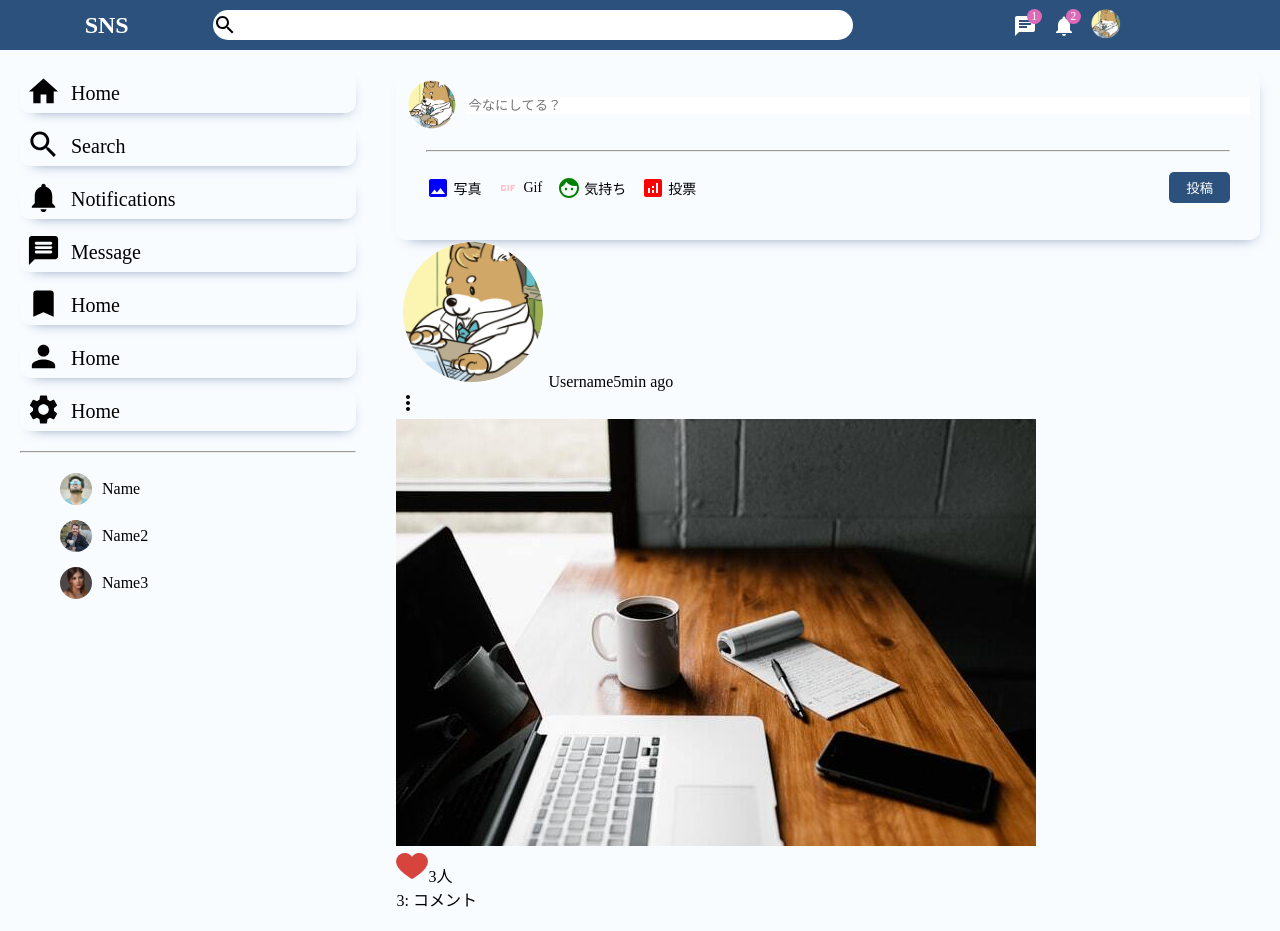
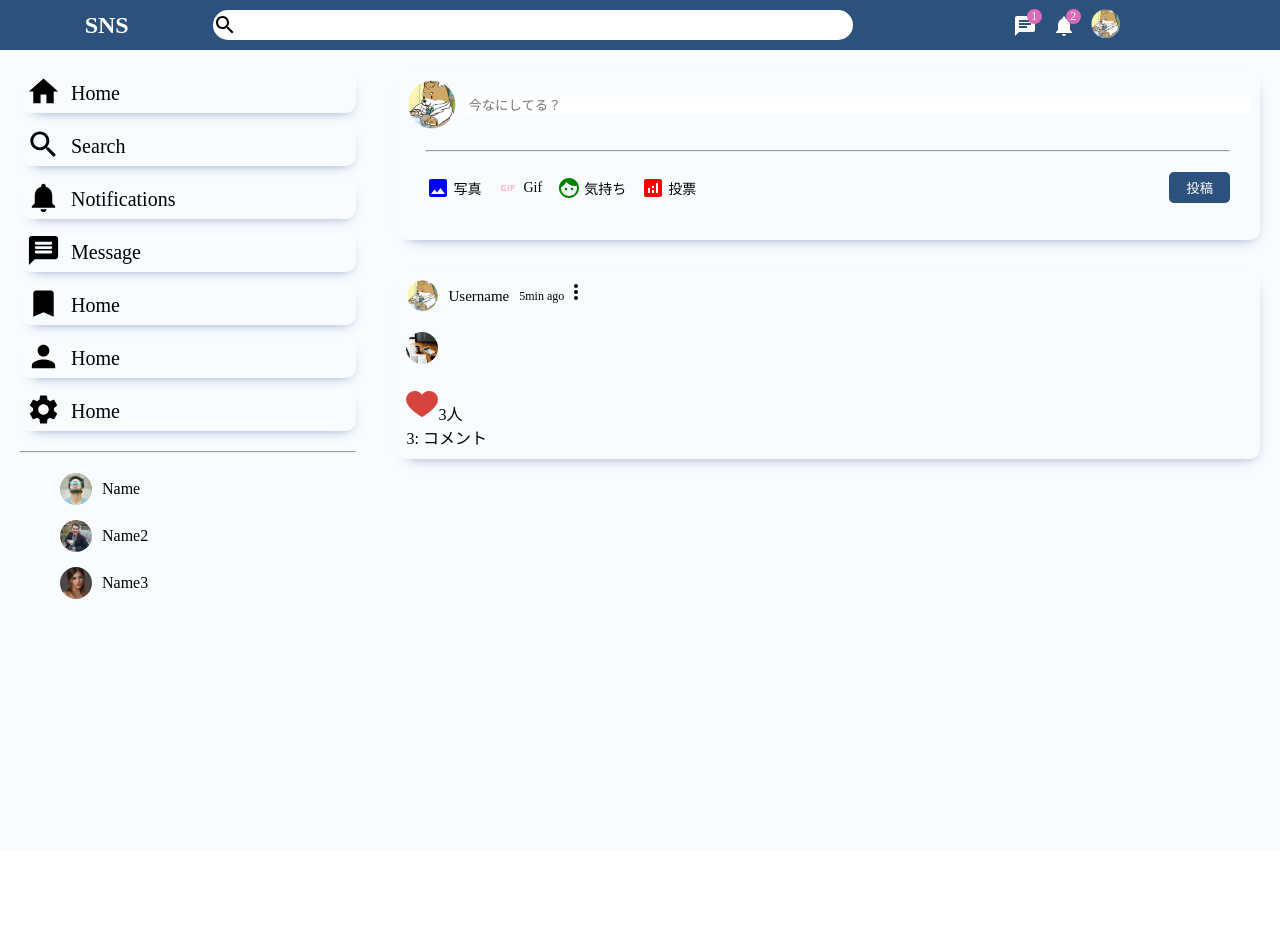
Before and after one commit to sacrwst/sns-frontend, a React (Create React App) app: page / in a window 1280 px wide. After the commit the page ends 850 px from the top, so only its background shows below. Built offline with nearby package versions, Linux system fonts and the light colour scheme.

Commit message:
💄 Post スタイル

```diff
--- a/src/components/post/Post.jsx
+++ b/src/components/post/Post.jsx
@@ -7,12 +7,14 @@ export default function Post() {
     <div className='post'>
         <div className="postWrapper">
             <div className="postTop">
+                <div className="postTopLeft">
                     <img src="/assets/person/1.jpeg" alt="" className='postProfileImg' />
                     <span className="postUsername">Username</span>
                     <span className="postDate">5min ago</span>
                 </div>
                 <div className="postRight">
                     <MoreVert />
+                </div>
             </div>
             <div className="postCenter">
                 <span className="postText"></span>
--- a/src/components/post/post.css
+++ b/src/components/post/post.css
@@ -0,0 +1,42 @@
+.post {
+    width: 100%;
+    box-shadow: 3px 7px 13px -10px #65789f;
+    border-radius: 10px;
+    margin: 30px 0;
+
+}
+
+.postWrapper {
+    padding: 10px;
+}
+
+.postProfileImg {
+    width: 32px;
+    height: 32px;
+    border-radius: 50%;
+    object-fit: cover;
+}
+
+.postTop {
+    display: flex;
+    align-items: space-between;
+}
+
+.postTopLeft {
+    display: flex;
+    align-items: center;
+}
+
+.postUsername {
+    font-size: 15px;
+    font-weight: 500;
+    margin: 0 10px;
+}
+
+.postDate {
+    font-size: 12px;
+}
+
+.postCenter {
+    margin: 20px 0;
+}
```
Lines whose indentation alone changed are shown as unchanged.
